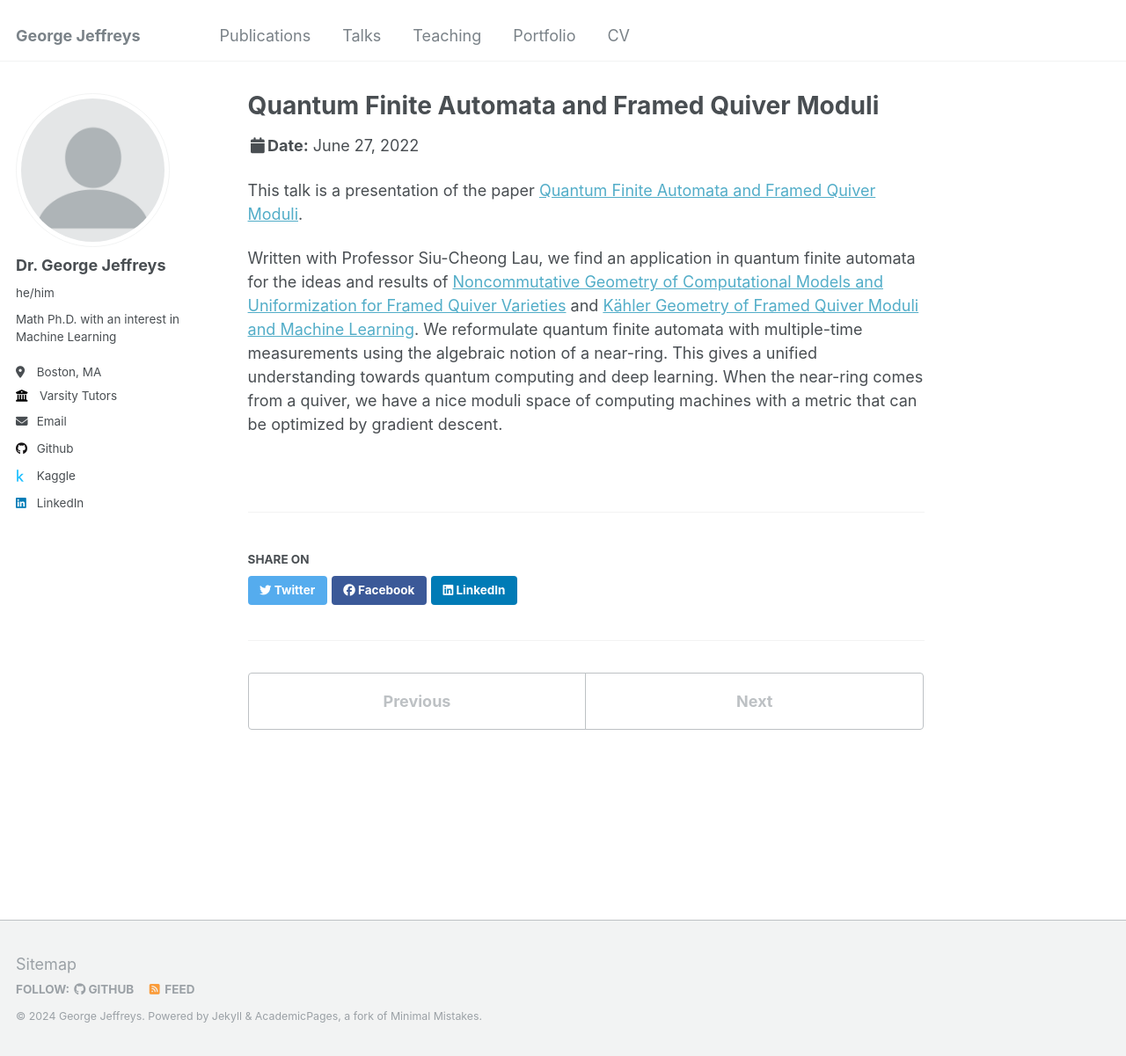
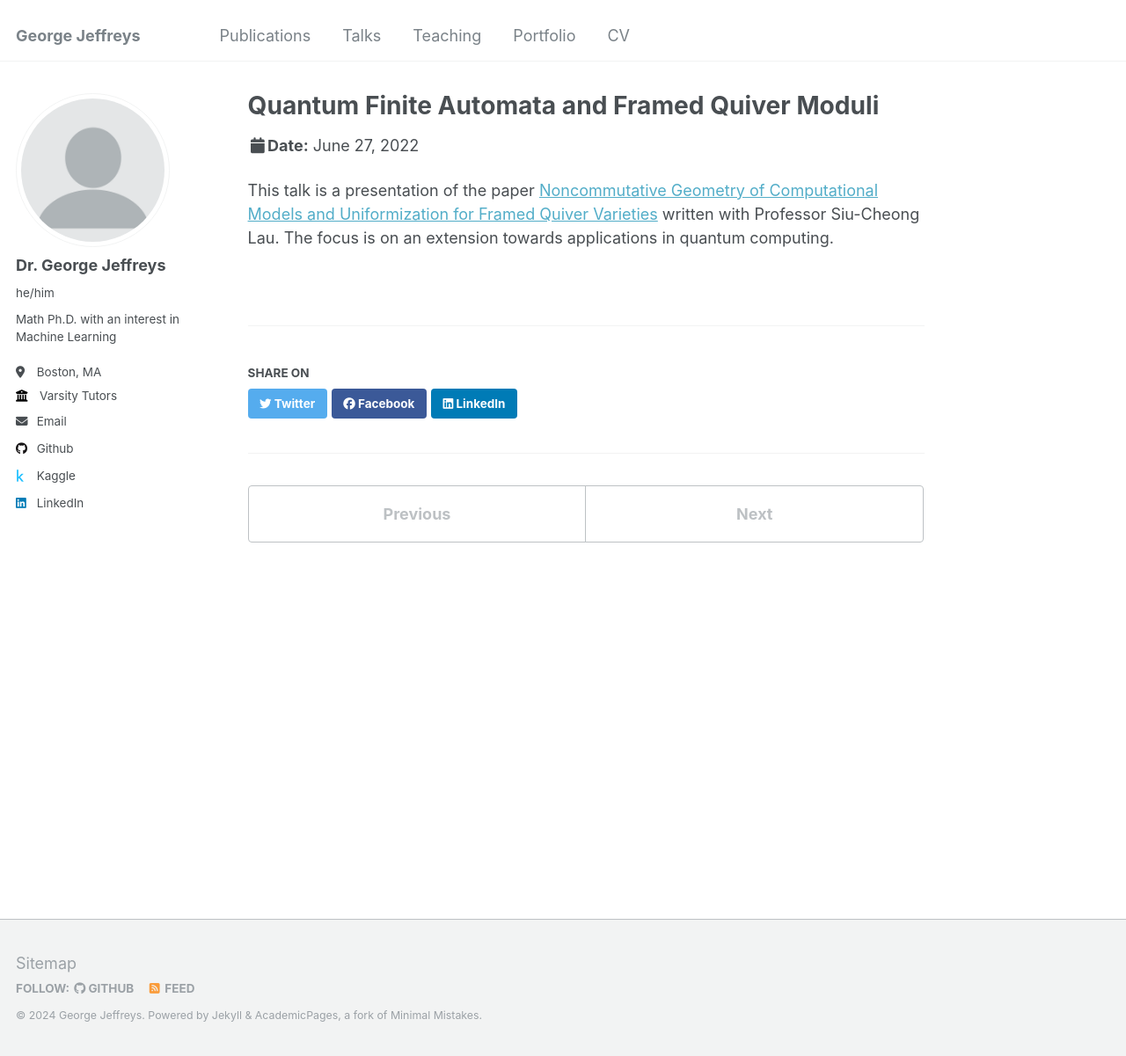
Before and after one commit to G-Jeffreys/G-Jeffreys.github.io, a Jekyll site: the page built from _talks/2014-02-01-talk-2.md, in a window 1280 px wide and 1201 px high. Shown: the whole window at 88% size. Built offline with Jekyll 4.4.1, drawn with Linux system fonts in a browser that asks for light colours.

Commit message:
Update 2014-02-01-talk-2.md

```diff
--- a/_talks/2014-02-01-talk-2.md
+++ b/_talks/2014-02-01-talk-2.md
@@ -8,6 +8,4 @@ date: 2022-06-27
 location: "Boston, Massachusetts"
 ---
 
-This talk is a presentation of the paper [Quantum Finite Automata and Framed Quiver Moduli](https://g-jeffreys.github.io/publication/2010-10-01-paper-title-number-2).
-
-Written with Professor Siu-Cheong Lau, we find an application in quantum finite automata for the ideas and results of [Noncommutative Geometry of Computational Models and Uniformization for Framed Quiver Varieties](https://g-jeffreys.github.io/publication/2009-10-01-paper-title-number-1) and [Kähler Geometry of Framed Quiver Moduli and Machine Learning](https://g-jeffreys.github.io/publication/2015-10-01-paper-title-number-3). We reformulate quantum finite automata with multiple-time measurements using the algebraic notion of a near-ring. This gives a unified understanding towards quantum computing and deep learning. When the near-ring comes from a quiver, we have a nice moduli space of computing machines with a metric that can be optimized by gradient descent.
+This talk is a presentation of the paper [Noncommutative Geometry of Computational Models and Uniformization for Framed Quiver Varieties]([https://g-jeffreys.github.io/publication/2010-10-01-paper-title-number-2](https://g-jeffreys.github.io/publication/2009-10-01-paper-title-number-1)) written with Professor Siu-Cheong Lau. The focus is on an extension towards applications in quantum computing.
```
